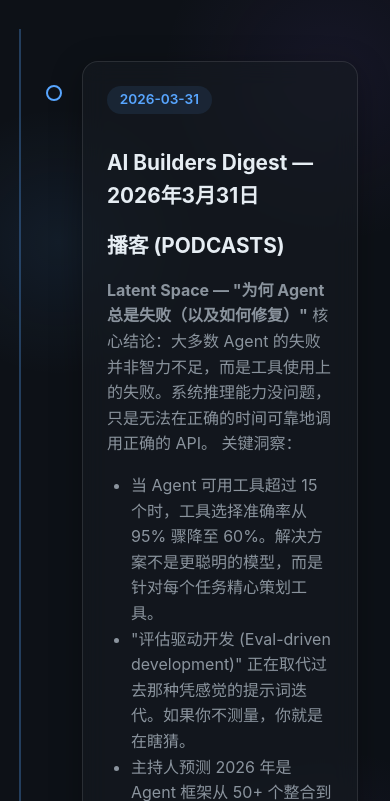
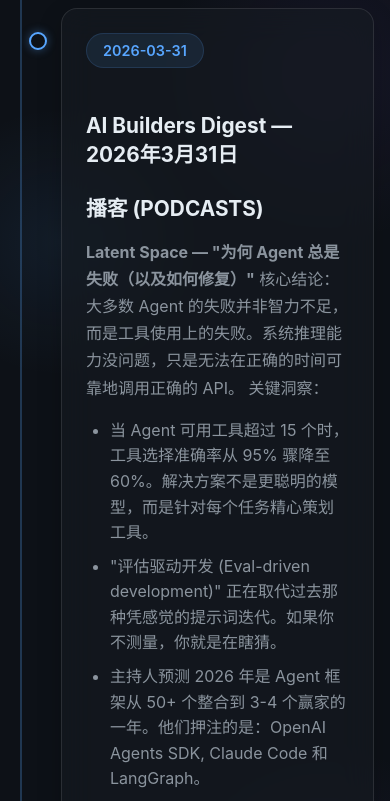
Before and after one commit to haoero/haoero.github.io, a plain HTML site: page ai-pulse/index.html in a window 390 px wide. Shown: the part 180-981 px from the top of the page. Drawn offline with Linux system fonts and the light colour scheme.

Commit message:
style: fix responsive layout for web and h5

```diff
--- a/ai-pulse/index.html
+++ b/ai-pulse/index.html
@@ -11,7 +11,7 @@
             --accent-color: #58a6ff;
             --glass-bg: rgba(22, 27, 34, 0.6);
             --glass-border: rgba(255, 255, 255, 0.1);
-            --timeline-color: rgba(88, 166, 255, 0.3);
+            --timeline-color: rgba(88, 166, 255, 0.25);
         }
 
         * {
@@ -55,9 +55,9 @@
         }
 
         .container {
-            max-width: 1000px;
+            max-width: 860px;
             margin: 0 auto;
-            padding: 2rem;
+            padding: 2rem 1rem;
             position: relative;
         }
 
@@ -67,10 +67,9 @@
             position: absolute;
             top: 0;
             bottom: 0;
-            left: 50%;
+            left: 40px;
             width: 2px;
             background: var(--timeline-color);
-            transform: translateX(-50%);
             z-index: 0;
         }
 
@@ -79,84 +78,85 @@
             z-index: 1;
             display: flex;
             flex-direction: column;
-            gap: 2rem;
+            gap: 2.5rem;
         }
 
         .timeline-item {
             display: flex;
-            justify-content: flex-end;
-            padding-right: 50%;
             position: relative;
             width: 100%;
-        }
-
-        .timeline-item:nth-child(even) {
-            justify-content: flex-start;
-            padding-right: 0;
-            padding-left: 50%;
+            padding-left: 80px;
         }
 
         .timeline-item::before {
             content: '';
             position: absolute;
-            top: 24px;
-            right: calc(50% - 6px);
-            width: 12px;
-            height: 12px;
+            top: 28px;
+            left: 34px;
+            width: 14px;
+            height: 14px;
             border-radius: 50%;
             background: var(--bg-color);
             border: 2px solid var(--accent-color);
             z-index: 2;
-        }
-
-        .timeline-item:nth-child(even)::before {
-            left: calc(50% - 6px);
+            box-shadow: 0 0 10px rgba(88, 166, 255, 0.4);
         }
 
         .card {
-            width: 90%;
+            width: 100%;
             background: var(--glass-bg);
-            backdrop-filter: blur(12px);
-            -webkit-backdrop-filter: blur(12px);
+            backdrop-filter: blur(16px);
+            -webkit-backdrop-filter: blur(16px);
             border: 1px solid var(--glass-border);
             border-radius: 16px;
-            padding: 1.5rem;
-            box-shadow: 0 8px 32px 0 rgba(0, 0, 0, 0.3);
+            padding: 2rem;
+            box-shadow: 0 8px 24px rgba(0, 0, 0, 0.2);
             transition: transform 0.3s ease, box-shadow 0.3s ease, border-color 0.3s ease;
         }
 
         .card:hover {
-            transform: translateY(-5px);
-            box-shadow: 0 12px 40px 0 rgba(0, 0, 0, 0.4);
+            transform: translateY(-3px);
+            box-shadow: 0 12px 32px rgba(0, 0, 0, 0.3);
             border-color: rgba(88, 166, 255, 0.3);
         }
 
         .date {
-            font-size: 0.85rem;
+            font-size: 0.9rem;
             color: var(--accent-color);
             font-weight: 600;
-            margin-bottom: 1rem;
+            margin-bottom: 1.2rem;
             display: inline-block;
-            padding: 0.2rem 0.8rem;
+            padding: 0.3rem 1rem;
             border-radius: 20px;
             background: rgba(88, 166, 255, 0.1);
+            border: 1px solid rgba(88, 166, 255, 0.15);
         }
 
         .content h2, .content h3 {
             color: #e6edf3;
-            margin: 1rem 0 0.5rem;
+            margin: 1.5rem 0 0.8rem;
             font-size: 1.3rem;
+            line-height: 1.4;
+        }
+
+        .content h2:first-child, .content h3:first-child {
+            margin-top: 0;
         }
 
         .content p {
             margin-bottom: 1rem;
             color: #8b949e;
+            line-height: 1.7;
         }
 
         .content ul {
             margin-bottom: 1rem;
             padding-left: 1.5rem;
             color: #8b949e;
+        }
+
+        .content li {
+            margin-bottom: 0.5rem;
         }
 
         .content a {
@@ -178,22 +178,27 @@
         }
 
         @media (max-width: 768px) {
+            header {
+                padding: 3rem 1rem 1.5rem;
+            }
+            h1 {
+                font-size: 2.2rem;
+            }
+            .container {
+                padding: 1.5rem 1rem;
+            }
             .container::before {
                 left: 20px;
             }
             .timeline-item {
-                padding-right: 0;
-                padding-left: 50px;
-                justify-content: flex-start;
+                padding-left: 45px;
             }
-            .timeline-item:nth-child(even) {
-                padding-left: 50px;
-            }
-            .timeline-item::before, .timeline-item:nth-child(even)::before {
-                left: 14px;
+            .timeline-item::before {
+                left: 13px;
+                top: 24px;
             }
             .card {
-                width: 100%;
+                padding: 1.5rem;
             }
         }
     </style>
```
